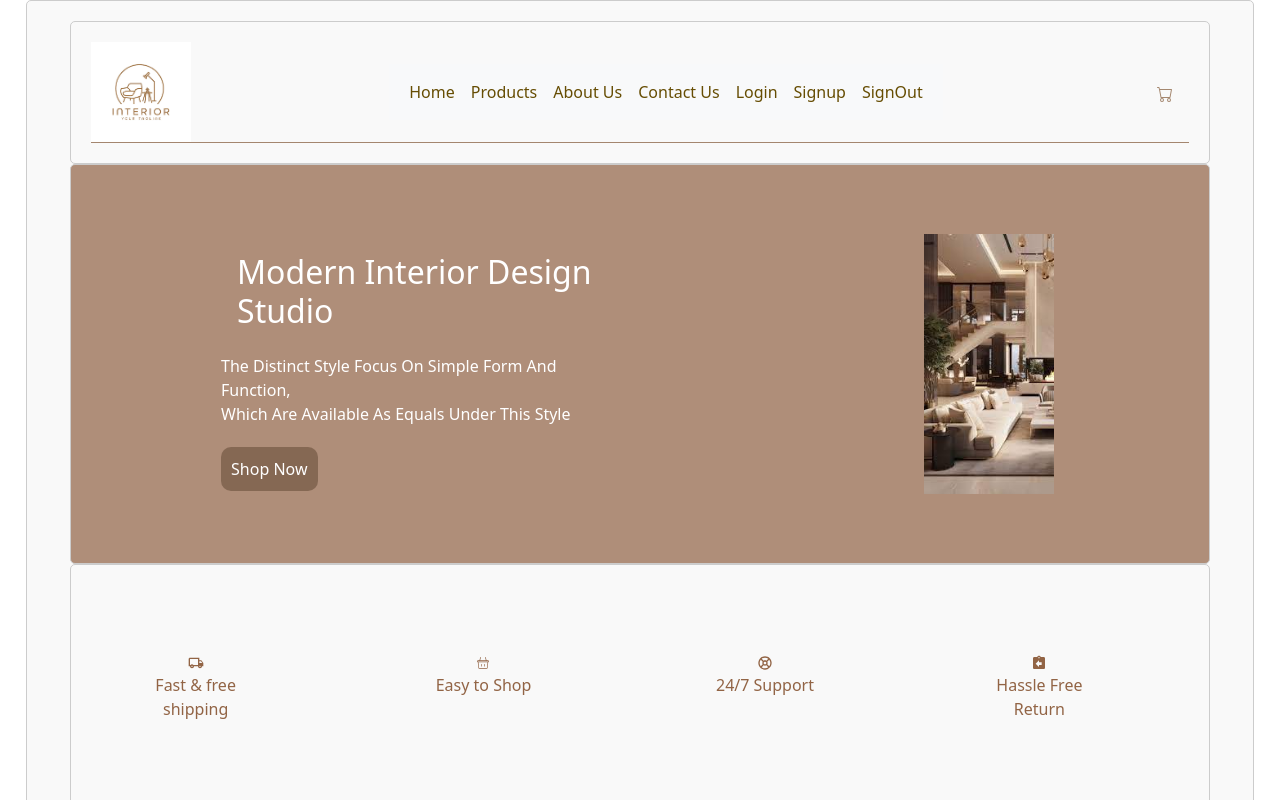
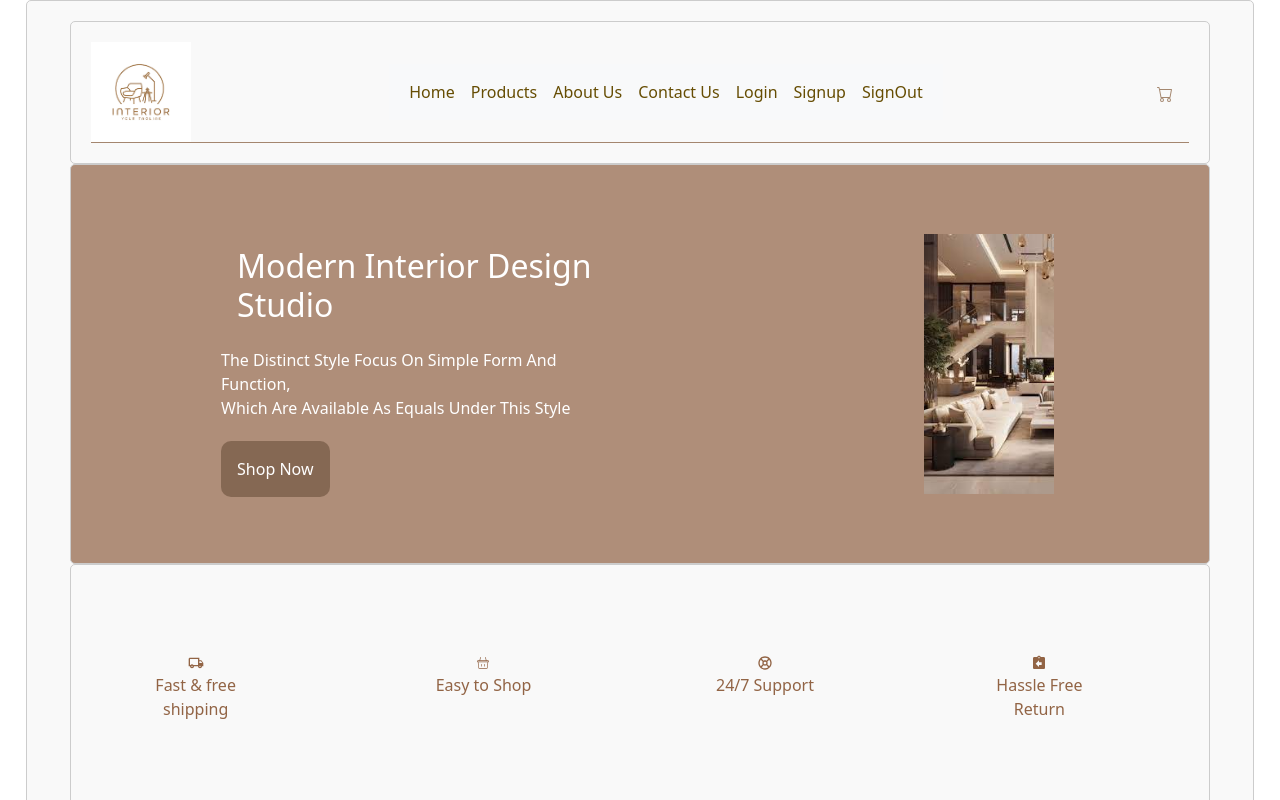
Before and after one commit to Hasna-fathima/ecommerce, a React (Vite) app: page / in a window 1280 px wide. Shown: the top 800 px of the page. Built offline with nearby package versions, Linux system fonts and the light colour scheme.

Commit message:
add styles

```diff
--- a/src/Components/Signup.Login.css
+++ b/src/Components/Signup.Login.css
@@ -33,7 +33,7 @@
 
   button {
     margin-top: 5px;
-    padding: 10px;
+    padding: 1rem;
     font-size: 16px;
     border: none;
     border-radius: 10px 10px;
```
